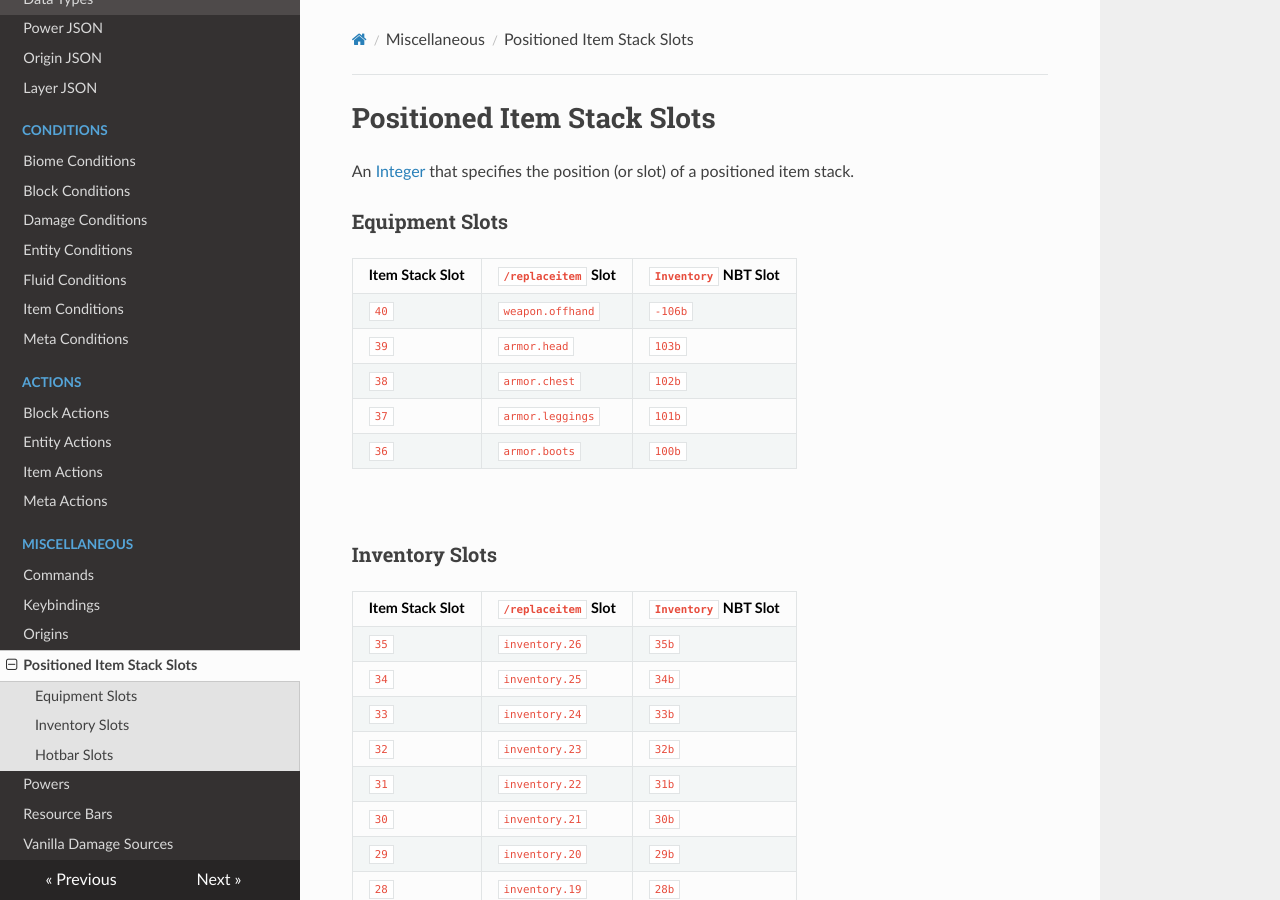
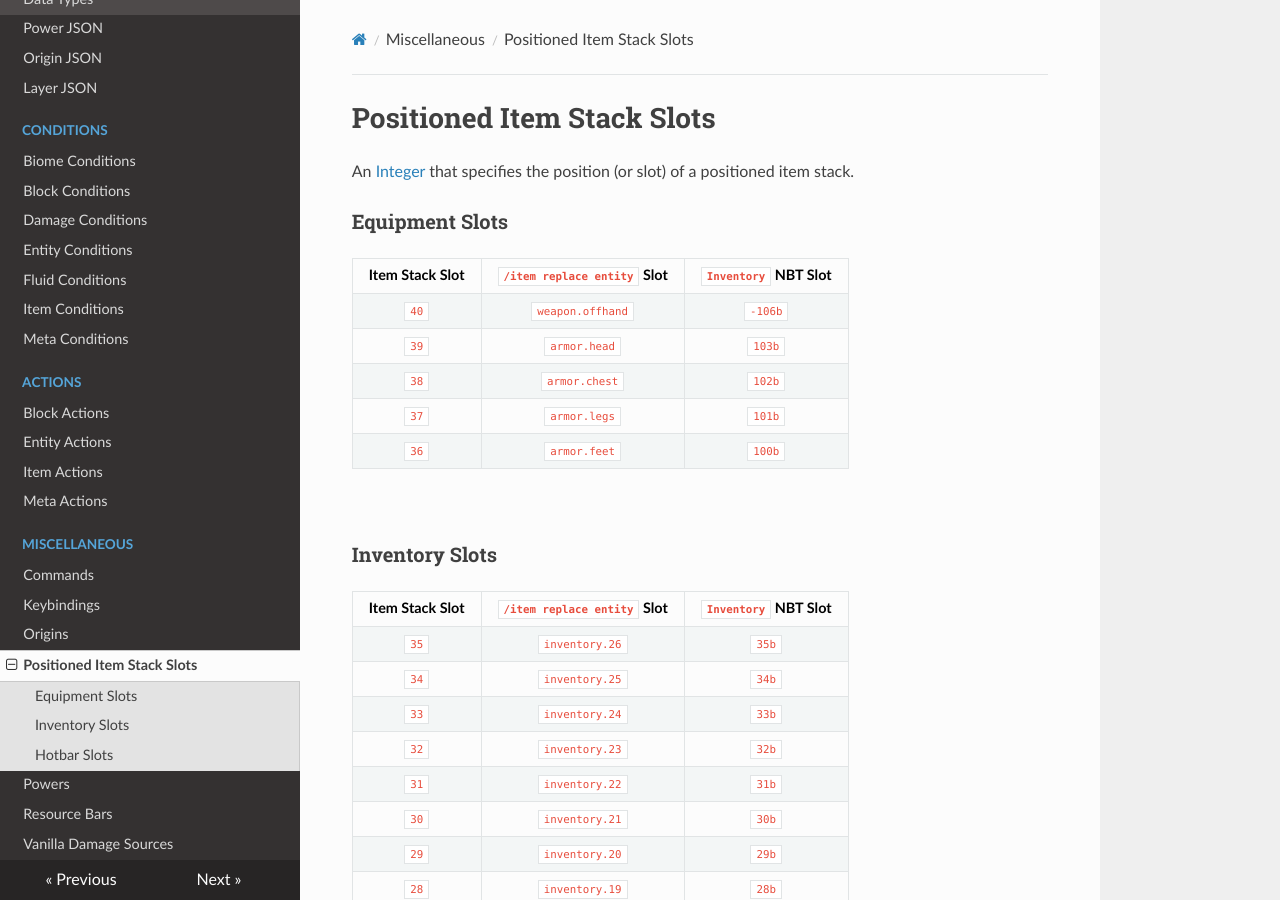
Before and after one commit to apace100/origins-docs, an MkDocs documentation site: the page built from docs/misc/positioned_item_stack_slots.md, in a window 1280 px wide and 900 px high. Built offline with MkDocs 1.6.1, drawn with Linux system fonts in a browser that asks for light colours; nearby versions of some CDN libraries; some of the changed text lies outside the part shown.

Commit message:
Fixed stuff in `positioned_item_stack_slots.md` `armor.leggings` should've been `armor.legs` and `armor.boots` should've been `armor.feet`

```diff
--- a/docs/misc/positioned_item_stack_slots.md
+++ b/docs/misc/positioned_item_stack_slots.md
@@ -9,61 +9,61 @@ An [Integer](../data_types/integer.md) that specifies the position (or slot) of
 
 ### Equipment Slots
 
-  Item Stack Slot  |  `/replaceitem` Slot  |  `Inventory` NBT Slot
---------|-----------------------|-------------------------
-  `40`  |  `weapon.offhand`  |  `-106b`
-  `39`  |  `armor.head`  |  `103b`
-  `38`  |  `armor.chest`  |  `102b`
-  `37`  |  `armor.leggings`  |  `101b`
-  `36`  |  `armor.boots`  |  `100b`
+  Item Stack Slot  |  `/item replace entity` Slot  |  `Inventory` NBT Slot
+:-----------------:|:-----------------------------:|:-----------------------:
+  `40`             |  `weapon.offhand`             |  `-106b`
+  `39`             |  `armor.head`                 |  `103b`
+  `38`             |  `armor.chest`                |  `102b`
+  `37`             |  `armor.legs`                 |  `101b`
+  `36`             |  `armor.feet`                 |  `100b`
 
 <br>
 
 
 ### Inventory Slots
 
-  Item Stack Slot  |  `/replaceitem` Slot  |  `Inventory` NBT Slot
---------|-----------------------|-------------------------
-  `35`  |  `inventory.26`  |  `35b`
-  `34`  |  `inventory.25`  |  `34b`
-  `33`  |  `inventory.24`  |  `33b`
-  `32`  |  `inventory.23`  |  `32b`
-  `31`  |  `inventory.22`  |  `31b`
-  `30`  |  `inventory.21`  |  `30b`
-  `29`  |  `inventory.20`  |  `29b`
-  `28`  |  `inventory.19`  |  `28b`
-  `27`  |  `inventory.18`  |  `27b`
-  `26`  |  `inventory.17`  |  `26b`
-  `25`  |  `inventory.16`  |  `25b`
-  `24`  |  `inventory.15`  |  `24b`
-  `23`  |  `inventory.14`  |  `23b`
-  `22`  |  `inventory.13`  |  `22b`
-  `21`  |  `inventory.12`  |  `21b`
-  `20`  |  `inventory.11`  |  `20b`
-  `19`  |  `inventory.10`  |  `19b`
-  `18`  |  `inventory.9`  |  `18b`
-  `17`  |  `inventory.8`  |  `17b`
-  `16`  |  `inventory.7`  |  `16b`
-  `15`  |  `inventory.6`  |  `15b`
-  `14`  |  `inventory.5`  |  `14b`
-  `13`  |  `inventory.4`  |  `13b`
-  `12`  |  `inventory.3`  |  `12b`
-  `11`  |  `inventory.2`  |  `11b`
-  `10`  |  `inventory.1`  |  `10b`
-  `9`   |  `inventory.0`  |  `9b`
+  Item Stack Slot  |  `/item replace entity` Slot  |  `Inventory` NBT Slot
+:-----------------:|:-----------------------------:|:-----------------------:
+  `35`             |  `inventory.26`               |  `35b`
+  `34`             |  `inventory.25`               |  `34b`
+  `33`             |  `inventory.24`               |  `33b`
+  `32`             |  `inventory.23`               |  `32b`
+  `31`             |  `inventory.22`               |  `31b`
+  `30`             |  `inventory.21`               |  `30b`
+  `29`             |  `inventory.20`               |  `29b`
+  `28`             |  `inventory.19`               |  `28b`
+  `27`             |  `inventory.18`               |  `27b`
+  `26`             |  `inventory.17`               |  `26b`
+  `25`             |  `inventory.16`               |  `25b`
+  `24`             |  `inventory.15`               |  `24b`
+  `23`             |  `inventory.14`               |  `23b`
+  `22`             |  `inventory.13`               |  `22b`
+  `21`             |  `inventory.12`               |  `21b`
+  `20`             |  `inventory.11`               |  `20b`
+  `19`             |  `inventory.10`               |  `19b`
+  `18`             |  `inventory.9`                |  `18b`
+  `17`             |  `inventory.8`                |  `17b`
+  `16`             |  `inventory.7`                |  `16b`
+  `15`             |  `inventory.6`                |  `15b`
+  `14`             |  `inventory.5`                |  `14b`
+  `13`             |  `inventory.4`                |  `13b`
+  `12`             |  `inventory.3`                |  `12b`
+  `11`             |  `inventory.2`                |  `11b`
+  `10`             |  `inventory.1`                |  `10b`
+  `9`              |  `inventory.0`                |  `9b`
 
 <br>
 
 ### Hotbar Slots
 
-  Item Stack Slot  |  `/replaceitem` Slot  |  `Inventory` NBT Slot
---------|-----------------------|-------------------------
-  `8`   |  `hotbar.8`  |  `8b`
-  `7`   |  `hotbar.7`  |  `7b`
-  `6`   |  `hotbar.6`  |  `6b`
-  `5`   |  `hotbar.5`  |  `5b`
-  `4`   |  `hotbar.4`  |  `4b`
-  `3`   |  `hotbar.3`  |  `3b`
-  `2`   |  `hotbar.2`  |  `2b`
-  `1`   |  `hotbar.1`  |  `1b`
-  `0`   |  `hotbar.0`  |  `0b`
+  Item Stack Slot  |  `/item replace entity` Slot  |  `Inventory` NBT Slot
+:-----------------:|:-----------------------------:|:-----------------------:
+  `8`              |  `hotbar.8`                   |  `8b`
+  `7`              |  `hotbar.7`                   |  `7b`
+  `6`              |  `hotbar.6`                   |  `6b`
+  `5`              |  `hotbar.5`                   |  `5b`
+  `4`              |  `hotbar.4`                   |  `4b`
+  `3`              |  `hotbar.3`                   |  `3b`
+  `2`              |  `hotbar.2`                   |  `2b`
+  `1`              |  `hotbar.1`                   |  `1b`
+  `0`              |  `hotbar.0`                   |  `0b`
```
